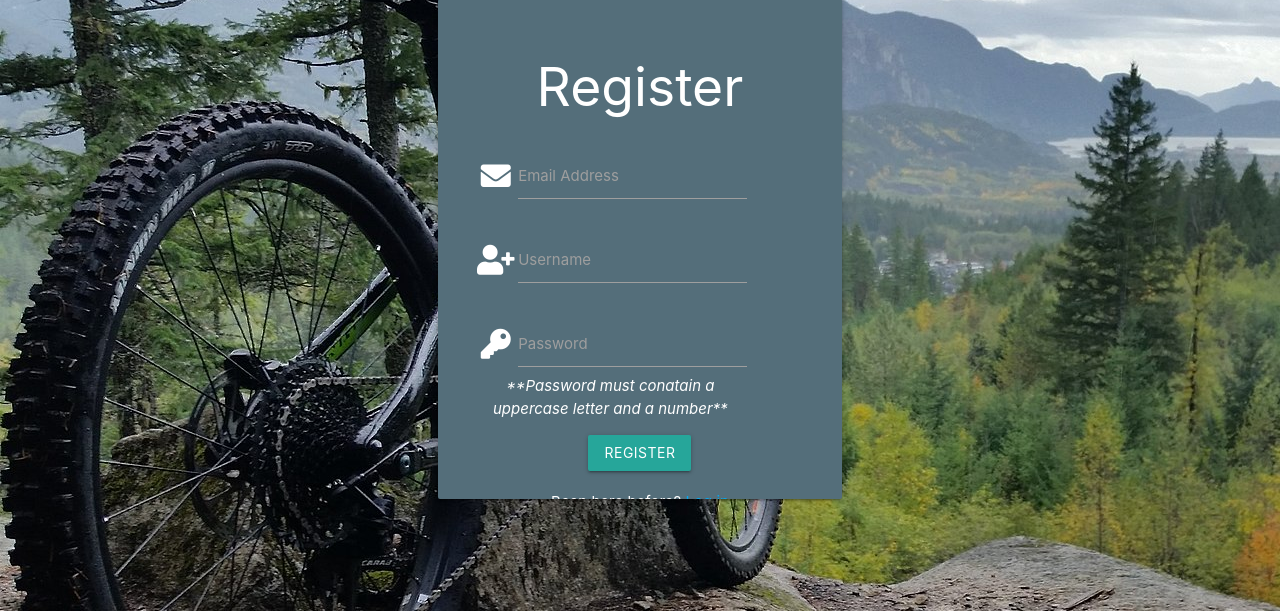
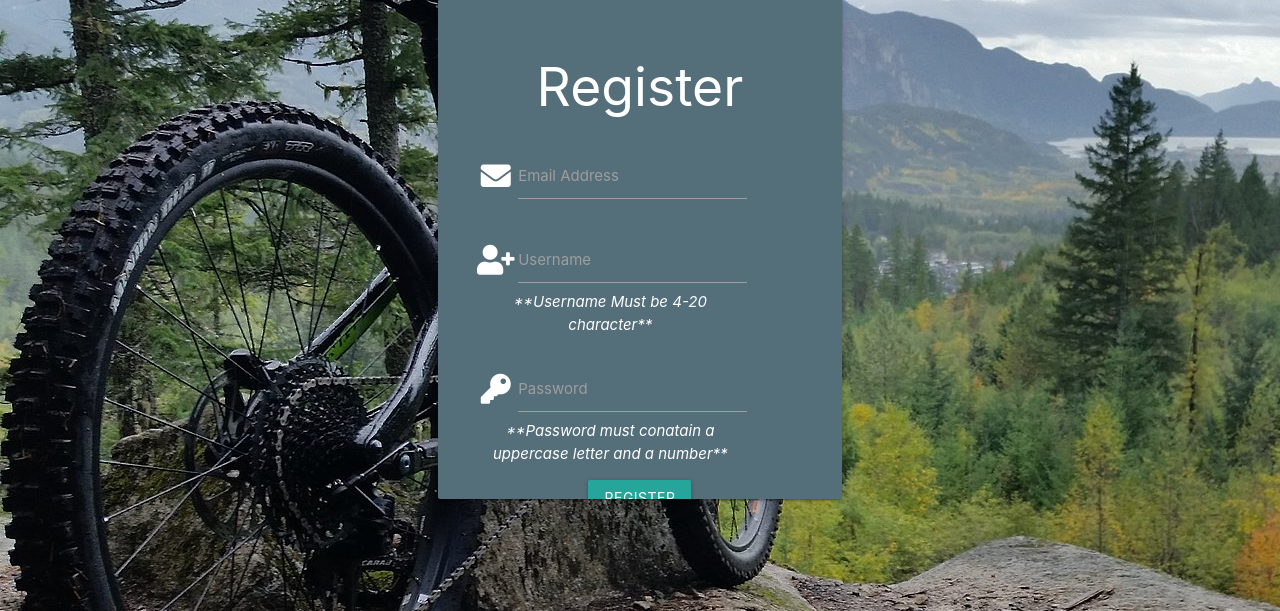
Before and after one commit to jamesigibbs/MS3-MTBLog, a Flask app: page /register in a window 1280 px wide. Shown: the part 189-800 px from the top of the page. Run offline with Flask 2, Linux system fonts and the light colour scheme; some libraries are stand-ins or nearby versions.

Commit message:
Added username validation details to registration form

```diff
--- a/templates/register.html
+++ b/templates/register.html
@@ -26,6 +26,7 @@
                         <input id="username" name="username" type="text" pattern="^[a-zA-Z0-9]{5,15}$"
                             minlength="4" maxlength="20" class="white-text validate" required>
                         <label for="username">Username</label>
+                        <span class="white-text"><em>**Username Must be 4-20 character**</em></span>
                     </div>
                     <!--Password-->
                     <div class="input-field col s10">
```
